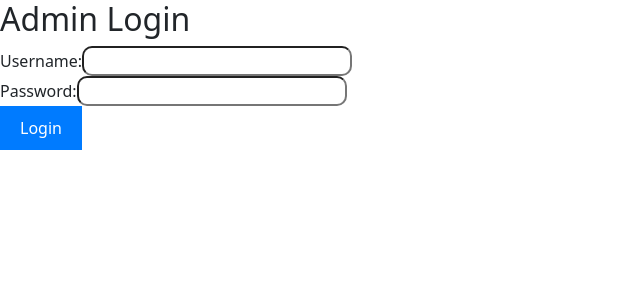
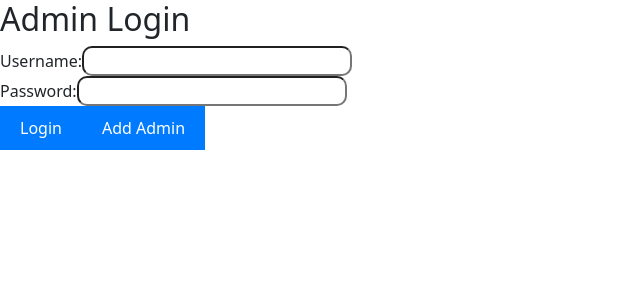
Before and after one commit to RujutaK03/MERN_Project, a React (Create React App) app: page /admin-login in a window 1280 px wide. Shown: the top 300 px of the page, without its empty margins (0-640 px from the left). Built offline with nearby package versions, Linux system fonts and the light colour scheme.

Commit message:
Add files via upload

```diff
--- a/src/components/adminPages/AdminLogin.js
+++ b/src/components/adminPages/AdminLogin.js
@@ -1,16 +1,29 @@
 // AdminLogin.js
 import React, { useState } from 'react';
-import axios from 'axios';
+import AddAdmin from './AddAdmin';
 
 const AdminLogin = ({ handleLogin }) => {
 
   const [username, setUsername] = useState('');
   const [password, setPassword] = useState('');
-
+  const [showAddAdmin, setShowAddAdmin] = useState(false);
   const handleSubmit = (e) => {
     e.preventDefault();
+    // Add authentication logic here (e.g., validate credentials)
+    // For simplicity, let's assume the credentials are 'admin/admin123'
+    if (username === 'admin' && password === 'admin123') {
 
+      // Redirect to another page (e.g., Dashboard) after successful login
+      const path = '/AddMovie'; // Replace this with your desired path
+    window.location.href = path;
+    } else {
+      alert('Invalid username or password');
+    }
   };
+  const handleAddAdmin = () => {
+    setShowAddAdmin(true);
+  };
+
 
   return (
     <div>
@@ -27,7 +40,11 @@ const AdminLogin = ({ handleLogin }) => {
         </label>
         <br />
         <button type="submit">Login</button>
+        <button type="button" onClick={handleAddAdmin}>
+          Add Admin
+        </button>
       </form>
+      {showAddAdmin && <AddAdmin />}
     </div>
   );
 };
```
